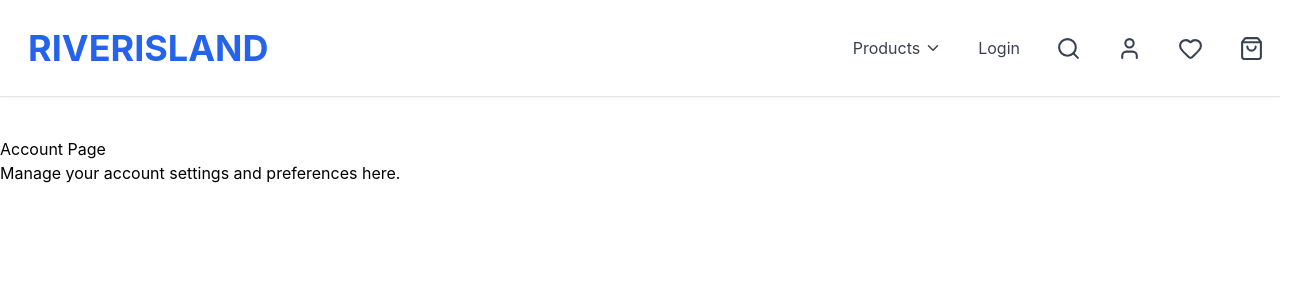
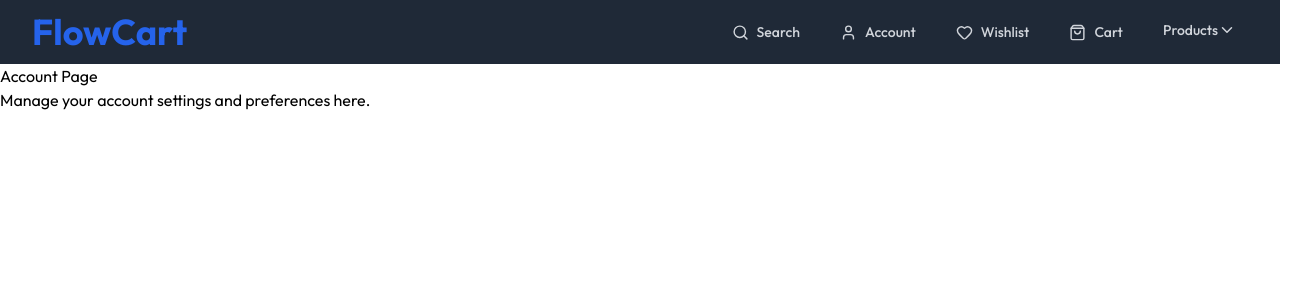
Before and after one commit to ChristusJoy/flowcart, a React (Create React App) app: page /account in a window 1280 px wide. Shown: the top 300 px of the page, 1311 px wide, since content can reach past the window. Built offline with nearby package versions, Linux system fonts and the light colour scheme.

Commit message:
Updates to header

```diff
--- a/package.json
+++ b/package.json
@@ -3,6 +3,7 @@
   "version": "0.1.0",
   "private": true,
   "dependencies": {
+    "@headlessui/react": "^2.2.4",
     "@testing-library/dom": "^10.4.0",
     "@testing-library/jest-dom": "^6.6.3",
     "@testing-library/react": "^16.3.0",
--- a/src/components/Header.jsx
+++ b/src/components/Header.jsx
@@ -1,18 +1,59 @@
-import { User, Heart, ShoppingBag, Search, ChevronDown } from 'lucide-react';
-import { Link } from 'react-router-dom';
+import { Disclosure, DisclosureButton, DisclosurePanel, Menu, MenuButton, MenuItem, MenuItems } from '@headlessui/react'
+import { X, Ellipsis, ChevronDown, User, Heart, ShoppingBag, Search, } from "lucide-react"
+import { Link } from 'react-router-dom'
+const navigation = [
+  { name: 'Search', href: '#', logo: <Search size={17} /> },
+  { name: 'Account', href: '/account', logo: <User size={17} /> },
+  { name: 'Wishlist', href: '/wishlist', logo: <Heart size={17} /> },
+  { name: 'Cart', href: '/cart', logo: <ShoppingBag size={17} /> },
+]
 
-const Header = () => {
+function classNames(...classes) {
+  return classes.filter(Boolean).join(' ')
+}
+
+export default function Header() {
   return (
-    <header className="flex items-center justify-between p-4 border-b shadow-sm mb-10">
-      <Link to="/" className="flex items-center space-x-1 text-gray-700">
-        <div className="flex items-center space-x-4 p-3">
-          <h1 className="text-4xl font-bold text-blue-600">RIVERISLAND</h1>
+    <Disclosure as="nav" className="bg-gray-800">
+      <div className="mx-auto max-w-7xl px-2 sm:px-6 lg:px-8">
+        <div className="relative flex h-16 items-center justify-between">
+          <div className="absolute inset-y-0 left-0 flex items-center sm:hidden">
+            {/* Mobile menu button*/}
+            <DisclosureButton className="group relative inline-flex items-center justify-center rounded-md p-2 text-gray-400 hover:bg-gray-700 hover:text-white focus:ring-2 focus:ring-white focus:outline-hidden focus:ring-inset">
+              <span className="absolute -inset-0.5" />
+              <span className="sr-only">Open main menu</span>
+              <Ellipsis aria-hidden="true" className="block size-6 group-data-open:hidden" />
+              <X aria-hidden="true" className="hidden size-6 group-data-open:block" />
+            </DisclosureButton>
           </div>
-      </Link>
+          <div className="flex flex-1 items-center justify-center sm:items-stretch sm:justify-start">
+            <Link to="/" className="text-4xl font-bold text-blue-600">FlowCart</Link>
+            <div className="hidden sm:flex sm:ml-auto">
+              <div className="flex space-x-4">
+                {navigation.map((item) => (
+                  <a
+                    key={item.name}
+                    href={item.href}
+                    aria-current={item.current ? 'page' : undefined}
+                    className={classNames(
+                      'text-gray-300 hover:bg-gray-700 hover:text-white',
+                      'rounded-md px-3 py-2 text-sm font-medium flex items-center',
+                    )}
+                  >
+                    {item.logo && (
+                      <span className="mr-2">
+                        {item.logo}
+                      </span>
+                    )}
+                    {item.name}
 
-      <div className="flex items-center space-x-9">
+                  </a>
+                ))}
                 <div className="relative group">
-          <div className="flex items-center text-gray-700 hover:text-blue-500 space-x-1 cursor-pointer">
+                  <div className={classNames(
+                    'text-gray-300 hover:bg-gray-700 hover:text-white',
+                    'rounded-md px-3 py-2 text-sm font-medium flex items-center',
+                  )}>
                     <span>Products</span>
                     <ChevronDown size={18} />
                   </div>
@@ -21,30 +62,37 @@
                   transition-all duration-200 z-50"
                     onMouseEnter={(e) => e.currentTarget.classList.add('opacity-100', 'visible')}
                     onMouseLeave={(e) => e.currentTarget.classList.remove('opacity-100', 'visible')}>
-            <Link to="/products/men" className="block px-4 py-2 hover:bg-gray-100">Men</Link>
-            <Link to="/products/women" className="block px-4 py-2 hover:bg-gray-100">Women</Link>
-            <Link to="/products/kids" className="block px-4 py-2 hover:bg-gray-100">Kids</Link>
+                    <Link to="#" className="block px-4 py-2 hover:bg-gray-100">Electronics</Link>
+                    <Link to="#" className="block px-4 py-2 hover:bg-gray-100">Jewelery</Link>
+                    <Link to="#" className="block px-4 py-2 hover:bg-gray-100">Men's Clothing</Link>
+                    <Link to="#" className="block px-4 py-2 hover:bg-gray-100">Women's Clothing</Link>
                   </div>
                 </div>
-        <Link to="/login" className="text-gray-700 hover:text-blue-500">
-          Login
-        </Link>
-        <Link to="/" className="flex items-center space-x-1 text-gray-700 hover:text-blue-500">
-          <Search size={25} />
-        </Link>
-        <Link to="/account" className="flex items-center space-x-1 text-gray-700 hover:text-blue-500">
-          <User size={25} />
-        </Link>
-        <Link to="/wishlist" className="flex items-center space-x-1 text-gray-700 hover:text-red-500">
-          <Heart size={25} />
-        </Link>
+              </div>
+            </div>
+          </div>
+        </div>
+      </div>
 
-        <Link to="/cart" className="flex items-center space-x-1 text-gray-700 hover:text-green-600">
-          <ShoppingBag size={25} />
-        </Link>
+
+      <DisclosurePanel className="sm:hidden">
+        <div className="space-y-1 px-2 pt-2 pb-3">
+          {navigation.map((item) => (
+            <DisclosureButton
+              key={item.name}
+              as="a"
+              href={item.href}
+              aria-current={item.current ? 'page' : undefined}
+              className={classNames(
+                item.current ? 'bg-gray-900 text-white' : 'text-gray-300 hover:bg-gray-700 hover:text-white',
+                'block rounded-md px-3 py-2 text-base font-medium',
+              )}
+            >
+              {item.name}
+            </DisclosureButton>
+          ))}
         </div>
-    </header>
-  );
-};
-
-export default Header;
+      </DisclosurePanel>
+    </Disclosure>
+  )
+}
--- a/src/components/ProductCard.jsx
+++ b/src/components/ProductCard.jsx
@@ -6,7 +6,7 @@
   const [isFav, setIsFav] = useState(false);
   const toggleFav = () => setIsFav(!isFav);
   return (
-    <div className="w-64 flex-shrink-0 mx-2">
+    <div className="w-full ">
       <Link
         to={`/product/${product.id}`}
         className="text-blue-500 text-xs ml-2"
--- a/src/index.css
+++ b/src/index.css
@@ -4,9 +4,6 @@
 body {
   @apply font-Outfit;
   margin: 0;
-  font-family: -apple-system, BlinkMacSystemFont, 'Segoe UI', 'Roboto', 'Oxygen',
-    'Ubuntu', 'Cantarell', 'Fira Sans', 'Droid Sans', 'Helvetica Neue',
-    sans-serif;
   -webkit-font-smoothing: antialiased;
   -moz-osx-font-smoothing: grayscale;
 }
--- a/src/pages/Home.jsx
+++ b/src/pages/Home.jsx
@@ -14,7 +14,7 @@
     return (
         <>
             <Header />
-            <div className="max-w-7xl mx-auto grid grid-cols-1 sm:grid-cols-2 md:grid-cols-3 lg:grid-cols-4 gap-6 px-2 sm:px-4">
+            <div className="max-w-6xl mx-auto grid grid-cols-1 sm:grid-cols-2 md:grid-cols-3 lg:grid-cols-4 gap-6 px-2 pb-11">
                 {products.map((product) => (
                     <ProductCard key={product.id} product={product} />
                 ))}
```
Also changed, not shown: 1 other file (tests, documents, lock files or other folders). Lines whose indentation alone changed are shown as unchanged.
